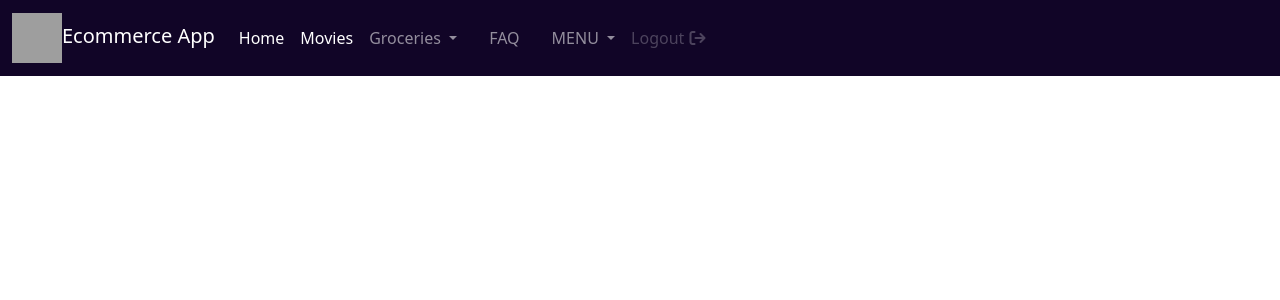
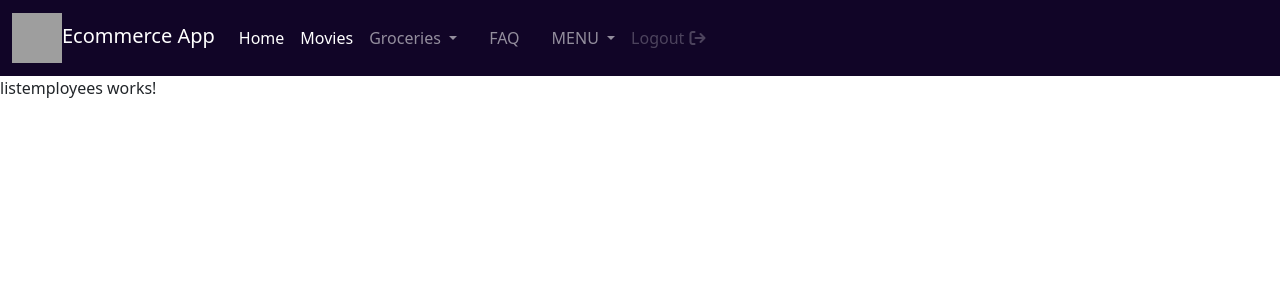
Before and after one commit to kv-b1-2022/ecommerceapp-angular, an Angular app: page /listemployee in a window 1280 px wide. Before the commit this address led to /. Shown: the top 300 px of the page. Built offline with nearby package versions, Linux system fonts and the light colour scheme; grey boxes are pictures that could not be loaded; some icons are missing.

Commit message:
added employees module

```diff
--- a/src/app/app.module.ts
+++ b/src/app/app.module.ts
@@ -10,6 +10,7 @@ import { HeaderComponent } from './header/header.component';
 import { BrowserAnimationsModule } from '@angular/platform-browser/animations';
 import { MoviesModule } from './movies/movies.module';
 import { GroceryModule } from './grocery/grocery.module';
+import { EmployeesModule } from './employees/employees.module';
 @NgModule({
   declarations: [
     AppComponent,
@@ -25,7 +26,8 @@ import { GroceryModule } from './grocery/grocery.module';
     BrowserAnimationsModule,
     ToastrModule.forRoot(),
     MoviesModule,
-    GroceryModule
+    GroceryModule,
+    EmployeesModule
 
   ],
   providers: [],
--- /dev/null
+++ b/src/app/employees/listemployees/listemployees.component.html
@@ -0,0 +1 @@
+<p>listemployees works!</p>
--- /dev/null
+++ b/src/app/employees/listemployees/listemployees.component.ts
@@ -0,0 +1,16 @@
+import { Component, OnInit } from '@angular/core';
+
+@Component({
+  selector: 'app-listemployees',
+  templateUrl: './listemployees.component.html',
+  styles: [
+  ]
+})
+export class ListemployeesComponent implements OnInit {
+
+  constructor() { }
+
+  ngOnInit(): void {
+  }
+
+}
```
Also changed, not shown: src/app/employees/employees-routing.module.ts (added, +12 -0 lines), src/app/employees/employees.module.ts (added, +17 -0 lines).
